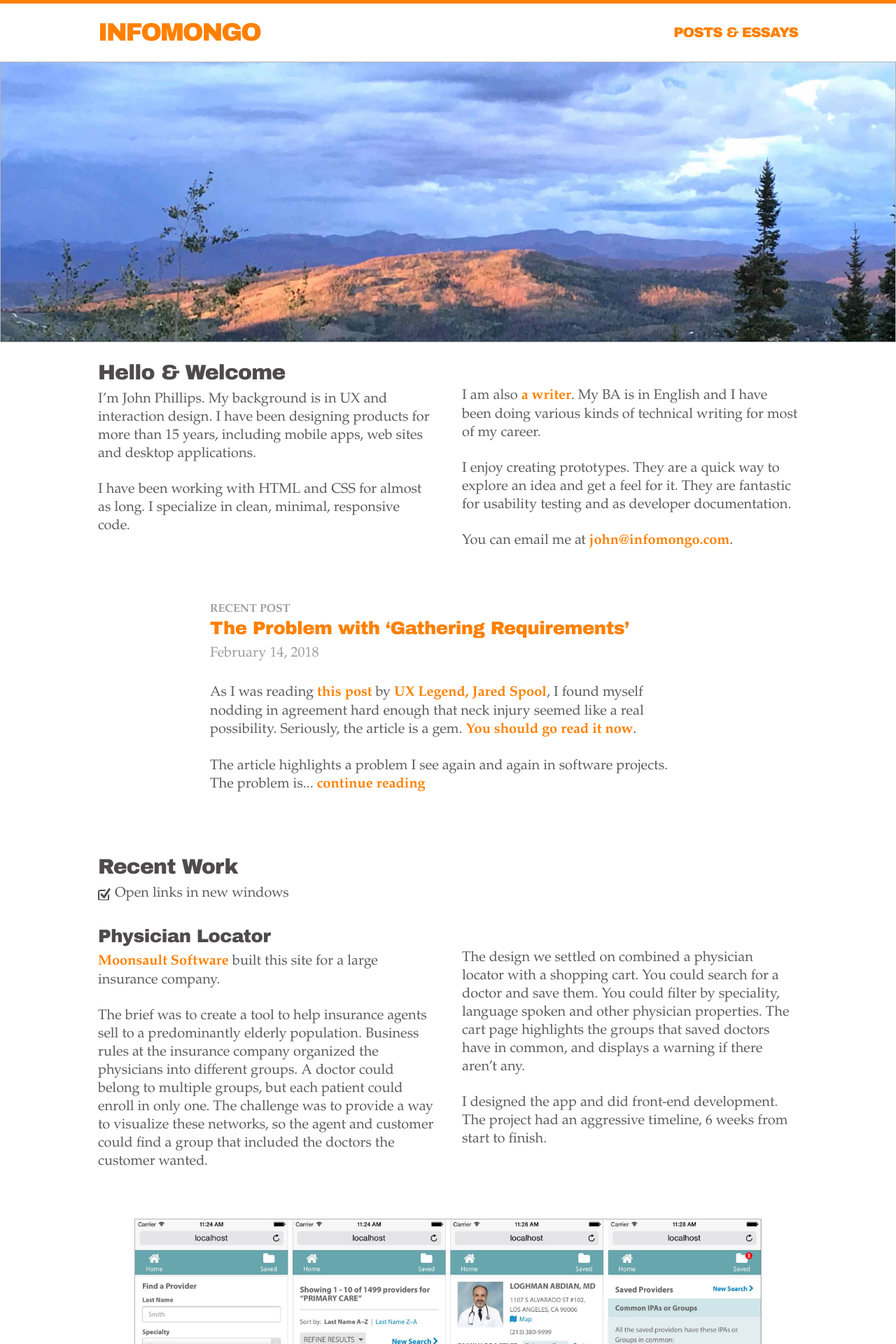
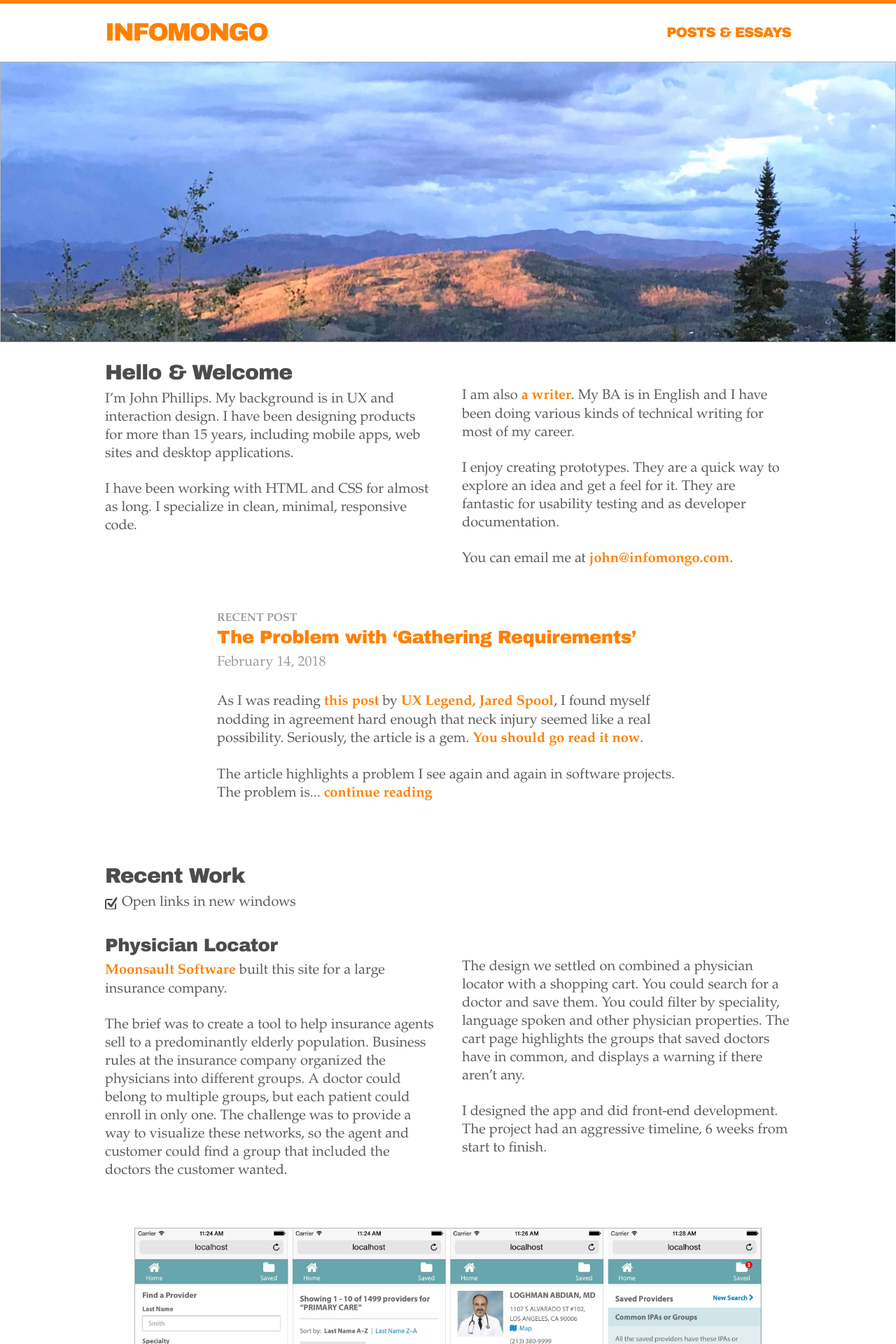
Before and after one commit to infomongo/infomongo.github.io, a Jekyll site: the page built from index.html, in a window 1280 px wide. Shown: the top 1920 px of the page at 70% size. Built offline with Jekyll 4.4.1, drawn with Linux system fonts in a browser that asks for light colours.

Commit message:
change breakpoint and add padding to reduce awkawardness

```diff
--- a/_includes/index.scss
+++ b/_includes/index.scss
@@ -32,6 +32,7 @@
 		display: flex;
 		justify-content: space-between;
 		align-items: center;
+		padding: 0 10px;
 	}
 	.item {
 		color: $accent-color;
@@ -439,7 +440,7 @@
 // }
 
 //mobile
-@media only screen and (max-width: 799px) {
+@media only screen and (max-width: 859px) {
 	// body is 16px
 	h2   { font-size: percentage(24/16); }
 	h3   { font-size: percentage(20/16); }
@@ -447,12 +448,12 @@
 	header {
 		.logo {
 			font-size: percentage(22/16);
-			margin: 10px;
+			//margin: 10px;
 		}
 		.posts {
 			font-size: percentage(12/16);
 			margin: 0;
-			margin-right: 10px;
+			//margin-right: 10px;
 		}
 	}
 
@@ -512,7 +513,7 @@
 }
 
 
-// mobile landscape & larger
+// // mobile landscape & larger
 @media (min-width: 500px) {
     img {
         &.full-width {
@@ -533,7 +534,7 @@
 
 
 //screens wider than 800px, ie not mobile
-@media only screen and (min-width : 800px) {
+@media only screen and (min-width : 860px) {
 
 	body { font-size: percentage(20/16); }
 	h1   { font-size: percentage(36/20); }
@@ -542,7 +543,7 @@
 
 	.main {
 		margin: 3em auto;
-		padding: 0;
+		//padding: 0;
 	}
 
 	.post .main {
```
Lines whose indentation alone changed are shown as unchanged.
